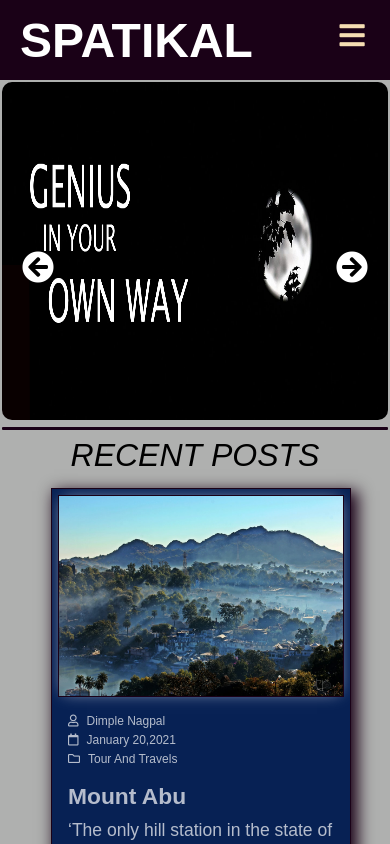
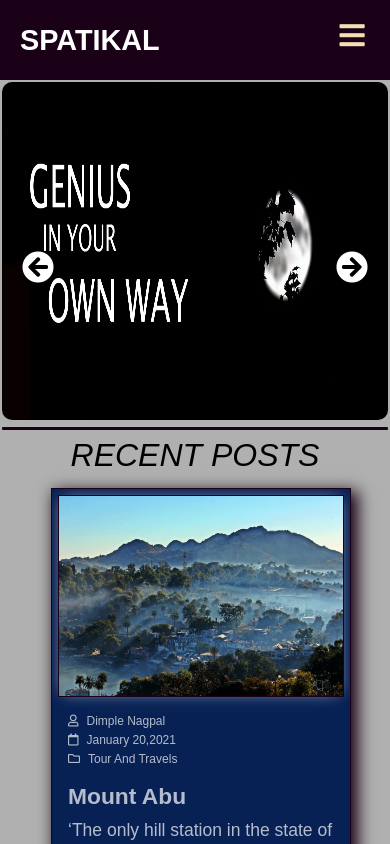
Before and after one commit to siddharthpatra/Spatikal, a React app: page / in a window 390 px wide. Shown: the top 844 px of the page. Built offline with nearby package versions, Linux system fonts and the light colour scheme.

Commit message:
changes as per request

```diff
--- a/src/resources/css/App.css
+++ b/src/resources/css/App.css
@@ -5,6 +5,9 @@
 }
 body {
     background-color: #afb0af;
+}
+body::-webkit-scrollbar {
+    display: none;
 }
 .pages {
     color: #1a0117;
--- a/src/resources/css/mobile.css
+++ b/src/resources/css/mobile.css
@@ -14,4 +14,7 @@
     .pages .mobileOnly {
         display: block;
     }
+    .nav-logo {
+        font-size: 1.2rem;
+    }
 }
```
